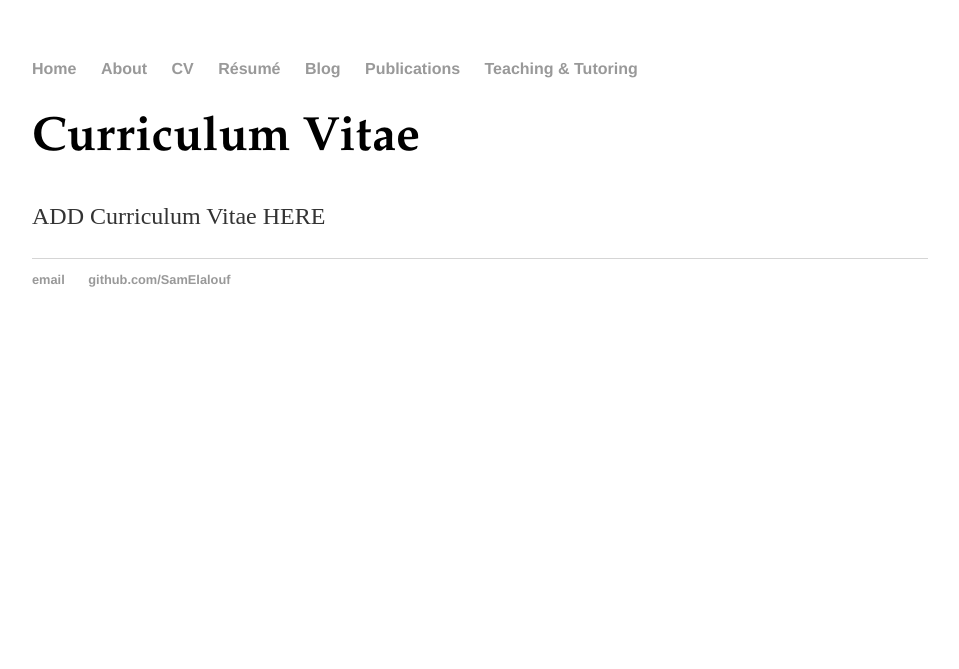
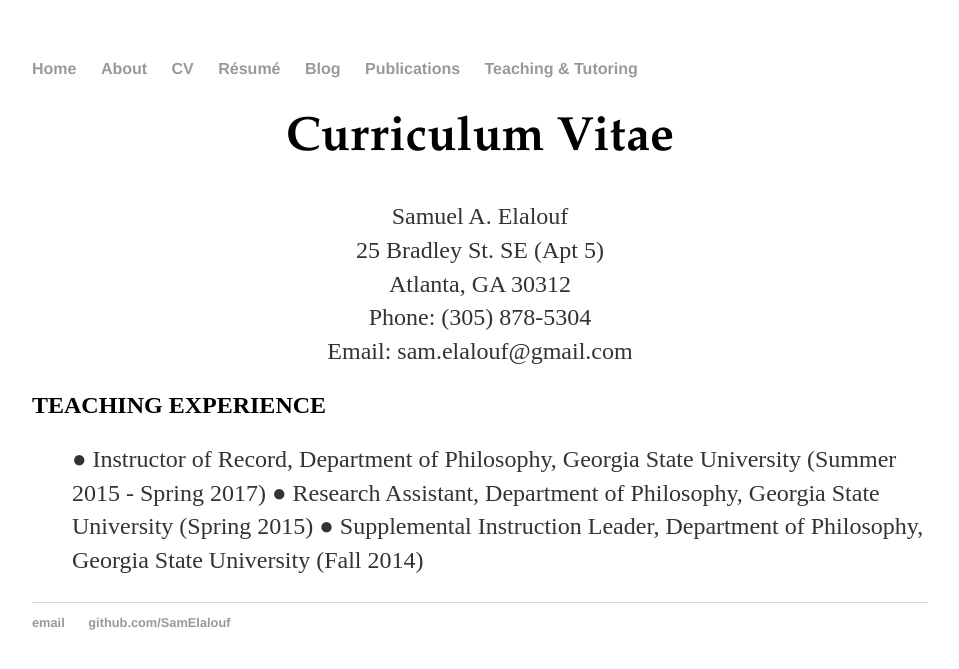
Before and after one commit to SamElalouf/samelalouf.github.io, a Jekyll site: the page built from cv/index.html, in a window 1280 px wide. Shown: the top 669 px of the page, without its empty margins (160-1119 px from the left). Built offline with Jekyll 4.4.1, drawn with Linux system fonts in a browser that asks for light colours.

Commit message:
Update index.html

```diff
--- a/cv/index.html
+++ b/cv/index.html
@@ -3,6 +3,21 @@ layout: default
 title: CV
 ---
 <div class="blurb">
-	<h1 style="font-family:Garamond; style="font-size: 28px;">Curriculum Vitae</h1>
-	<p> ADD Curriculum Vitae HERE </p>
+	<center><h1 style="font-family:Garamond; style="font-size: 28px;">Curriculum Vitae</h1>
+	<p>Samuel A. Elalouf<br>
+25 Bradley St. SE (Apt 5)<br>
+Atlanta, GA 30312<br>
+Phone: (305) 878-5304<br>
+Email: sam.elalouf@gmail.com<br></p></center>
+
+<h2>TEACHING EXPERIENCE</h2>
+
+<p class="tab">
+
+● Instructor of Record, Department of Philosophy, Georgia State University (Summer 2015 - Spring 2017)
+
+● Research Assistant, Department of Philosophy, Georgia State University (Spring 2015)
+
+● Supplemental Instruction Leader, Department of Philosophy, Georgia State University (Fall 2014)
+
 </div><!-- /.blurb -->
```
